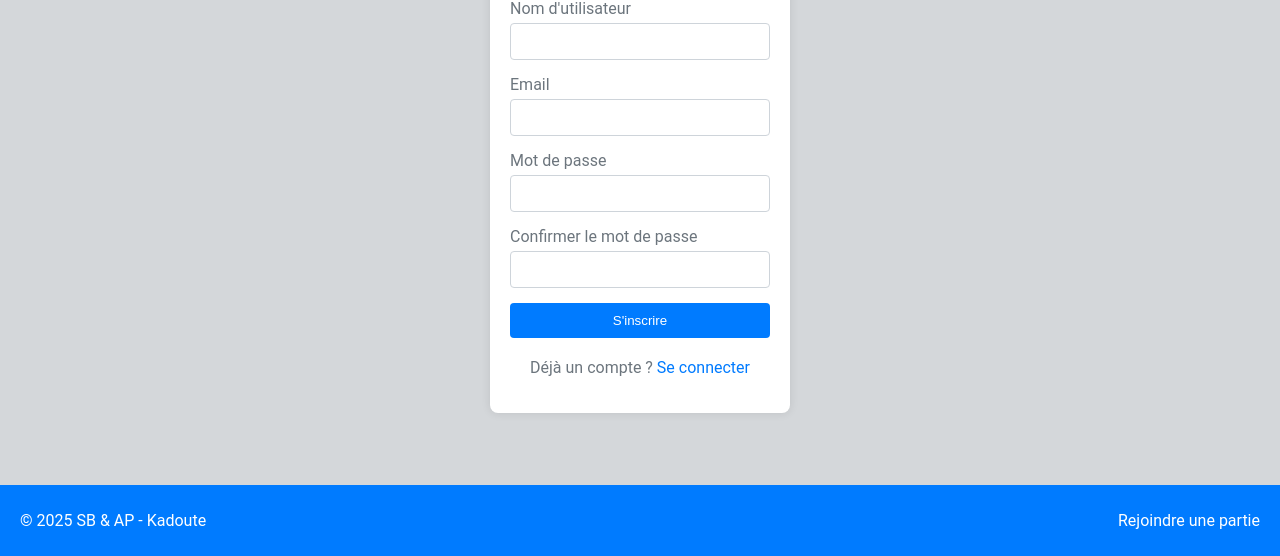
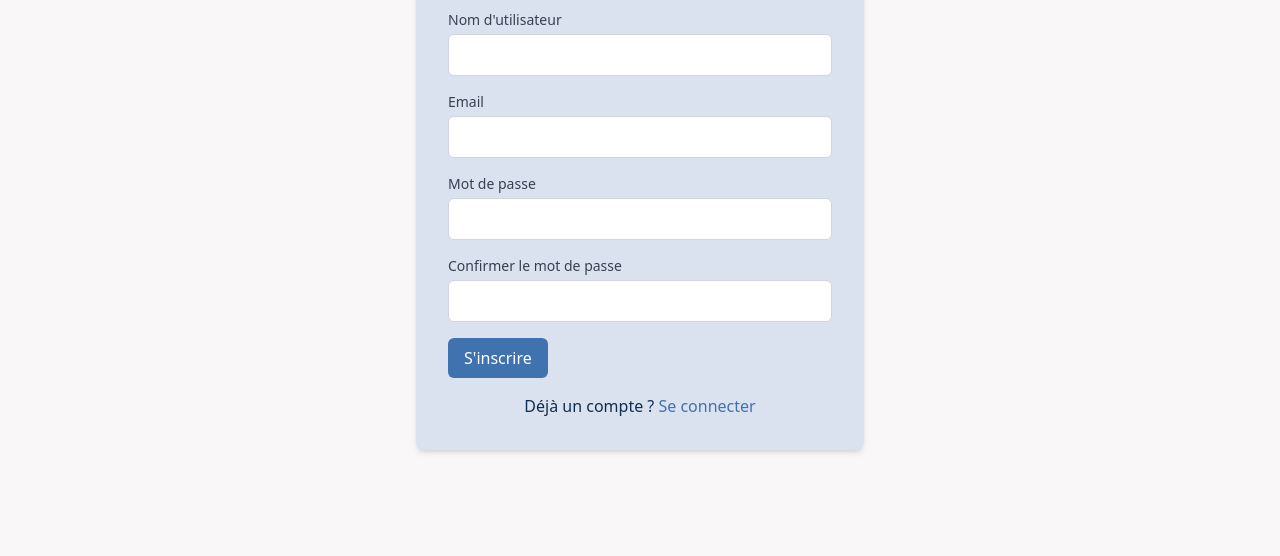
Before and after one commit to axelprsy/zuiq, a website: page front/auth/html/signup.html in a window 1280 px wide. Shown: the part 244-800 px from the top of the page. Drawn offline with nearby package versions, Linux system fonts and the light colour scheme.

Commit message:
feat: Kadoute --> Zuiq & Suite du style and design (start-quizz et login/signup)

```diff
--- a/front/auth/css/form.css
+++ /dev/null
@@ -1,140 +0,0 @@
-body {
-    font-family: 'Roboto', sans-serif;
-    background-color: #d4d7da;
-    margin: 0;
-    padding: 0;
-    display: flex;
-    flex-direction: column;
-    justify-content: center;
-    align-items: center;
-    height: 100vh;
-}
-
-.form-container {
-    background-color: #ffffff;
-    padding: 20px;
-    border-radius: 8px;
-    box-shadow: 0 0 10px rgba(0, 0, 0, 0.1);
-    width: 300px;
-    box-sizing: border-box;
-    transition: transform 0.3s ease, box-shadow 0.3s ease;
-}
-
-.form-container:hover {
-    transform: scale(1.05);
-    box-shadow: 0 0 20px rgba(0, 0, 0, 0.2);
-}
-
-.form-container h1 {
-    color: #007BFF;
-    text-align: center;
-    margin-bottom: 20px;
-    cursor: alias;
-}
-
-.form-container h1:hover {
-    color: #0056b3;
-}
-
-.form-group {
-    margin-bottom: 15px;
-}
-
-.form-group label {
-    display: block;
-    margin-bottom: 5px;
-    color: #6C757D;
-    transition: color 0.3s ease;
-}
-
-.form-group label:hover {
-    color: #007BFF;
-}
-
-.form-group input {
-    width: 100%;
-    padding: 10px;
-    border: 1px solid #ced4da;
-    border-radius: 4px;
-    box-sizing: border-box;
-    transition: border-color 0.3s ease, box-shadow 0.3s ease;
-}
-
-.form-group input:focus {
-    border-color: #007BFF;
-    box-shadow: 0 0 5px rgba(0, 123, 255, 0.5);
-}
-
-.btn {
-    width: 100%;
-    padding: 10px;
-    background-color: #007BFF;
-    color: #ffffff;
-    border: none;
-    border-radius: 4px;
-    cursor: pointer;
-    transition: background-color 0.3s ease, transform 0.3s ease, box-shadow 0.3s ease;
-}
-
-.btn:hover {
-    background-color: #0056b3;
-    transform: scale(1.05);
-    box-shadow: 0 0 10px rgba(0, 0, 0, 0.3);
-}
-
-.form-footer {
-    text-align: center;
-    margin-top: 20px;
-    color: #6C757D;
-    transition: color 0.3s ease;
-
-}
-.form-footer a {
-    color: #007BFF;
-    text-decoration: none;
-    transition: color 0.3s ease, text-decoration 0.3s ease;
-}
-
-.form-footer a:hover {
-    color: #0056b3;
-    text-decoration: underline;
-}
-
-.footer-container {
-    display: flex;
-    justify-content: space-between;
-    align-items: center;
-    padding: 10px 20px;
-    background-color: #007BFF;
-    color: #ffffff;
-    width: 100%;
-    box-sizing: border-box;
-    position: absolute;
-    bottom: 0;
-    transition: background-color 0.3s ease, transform 0.3s ease;
-}
-
-
-.footer-container a {
-    color: #ffffff;
-    text-decoration: none;
-}
-
-.footer-container a:hover {
-    color: #e1e3e6;
-    text-decoration: underline;
-}
-
-.content {
-    display: flex;
-    flex-direction: column;
-    justify-content: center;
-    align-items: center;
-    flex-grow: 1;
-}
-
-.error_message{
-    color: red;
-    text-align: center;
-    font-size: 14px;
-}
--- a/front/auth/html/signup.html
+++ b/front/auth/html/signup.html
@@ -1,45 +1,56 @@
 <!DOCTYPE html>
 <html lang="fr">
+
 <head>
     <meta charset="UTF-8">
     <meta name="viewport" content="width=device-width, initial-scale=1.0">
-    <title>Inscription - Kadoute</title>
-    <link rel="stylesheet" href="../css/form.css">
+    <title>Inscription - Zuiq</title>
+    <script src="https://cdn.tailwindcss.com"></script>
 </head>
-<body>
-    <div class="content">
-        <div class="form-container">
-            <h1>Inscription</h1>
+
+<body class="bg-[#F9F7F7] text-[#112D4E] flex flex-col min-h-screen">
+    <nav class="flex items-center justify-between px-8 py-4 bg-[#DBE2EF] shadow-md">
+        <div class="text-xl font-semibold text-[#112D4E]">
+            Zuiq
+        </div>
+    </nav>
+
+    <div class="content flex-grow flex items-center justify-center">
+        <div class="form-container bg-[#DBE2EF] p-8 rounded-lg shadow-md w-full max-w-md">
+            <h1 class="text-2xl font-bold mb-6">Inscription</h1>
             <form id="form">
-                <div class="form-group">
-                    <label for="username">Nom d'utilisateur</label>
-                    <input type="text" id="username" name="username" required>
+                <div class="form-group mb-4">
+                    <label for="username" class="block text-sm font-medium text-gray-700">Nom d'utilisateur</label>
+                    <input type="text" id="username" name="username" required
+                        class="mt-1 block w-full border border-gray-300 rounded-md py-2 px-4 focus:outline-none focus:ring-2 focus:ring-[#3F72AF]">
                 </div>
-                <div class="form-group">
-                    <label for="email">Email</label>
-                    <input type="email" id="email" name="email" required>
+                <div class="form-group mb-4">
+                    <label for="email" class="block text-sm font-medium text-gray-700">Email</label>
+                    <input type="email" id="email" name="email" required
+                        class="mt-1 block w-full border border-gray-300 rounded-md py-2 px-4 focus:outline-none focus:ring-2 focus:ring-[#3F72AF]">
                 </div>
-                <div class="form-group">
-                    <label for="password">Mot de passe</label>
-                    <input type="password" id="password" name="password" required>
+                <div class="form-group mb-4">
+                    <label for="password" class="block text-sm font-medium text-gray-700">Mot de passe</label>
+                    <input type="password" id="password" name="password" required
+                        class="mt-1 block w-full border border-gray-300 rounded-md py-2 px-4 focus:outline-none focus:ring-2 focus:ring-[#3F72AF]">
                 </div>
-                <div class="form-group">
-                    <label for="confirm-password">Confirmer le mot de passe</label>
-                    <input type="password" id="confirm_password" name="confirm_password" required>
+                <div class="form-group mb-4">
+                    <label for="confirm_password" class="block text-sm font-medium text-gray-700">Confirmer le mot de
+                        passe</label>
+                    <input type="password" id="confirm_password" name="confirm_password" required
+                        class="mt-1 block w-full border border-gray-300 rounded-md py-2 px-4 focus:outline-none focus:ring-2 focus:ring-[#3F72AF]">
                 </div>
-                <button type="submit" class="btn">S'inscrire</button>
-                <p id="error_message" class="error_message"></p>
+                <button type="submit"
+                    class="btn bg-[#3F72AF] text-white py-2 px-4 rounded-md hover:bg-[#2c527a] transition duration-300">S'inscrire</button>
+                <p id="error_message" class="error_message text-red-500 mt-2"></p>
             </form>
-            <div class="form-footer">
-                <p>Déjà un compte ? <a href="/login">Se connecter</a></p>
+            <div class="form-footer mt-4 text-center">
+                <p>Déjà un compte ? <a href="/login" class="text-[#3F72AF] hover:text-[#112D4E]">Se connecter</a></p>
             </div>
         </div>
     </div>
-    <footer class="footer-container">
-        <p>&copy; 2025 SB & AP - Kadoute</p>
-        <p><a href="/join-quizz">Rejoindre une partie</a></p>
-    </footer>
     <script src="../js/security-auth.js"></script>
     <script src="../js/create-user.js"></script>
 </body>
+
 </html>
```
Also changed, not shown: front/auth/html/login.html (+38 -28 lines), front/pages/html/profile.html (+2 -2 lines), front/quizz/html/join-game.html (+2 -2 lines), front/quizz/html/my-quizz.html (+2 -2 lines), front/quizz/html/play-quizz.html (+1 -1 lines), front/quizz/html/start-quizz.html (+45 -21 lines), front/quizz/js/start-quizz.js (+34 -25 lines).
